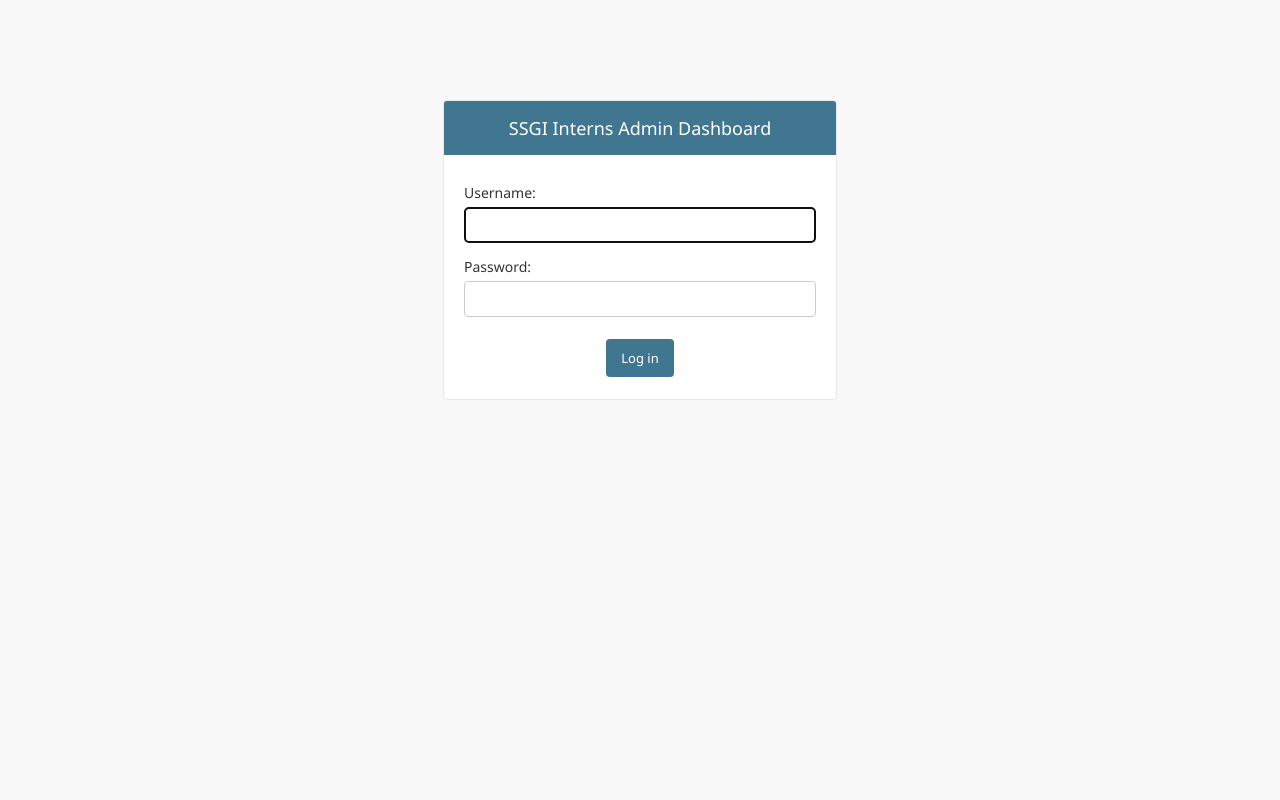
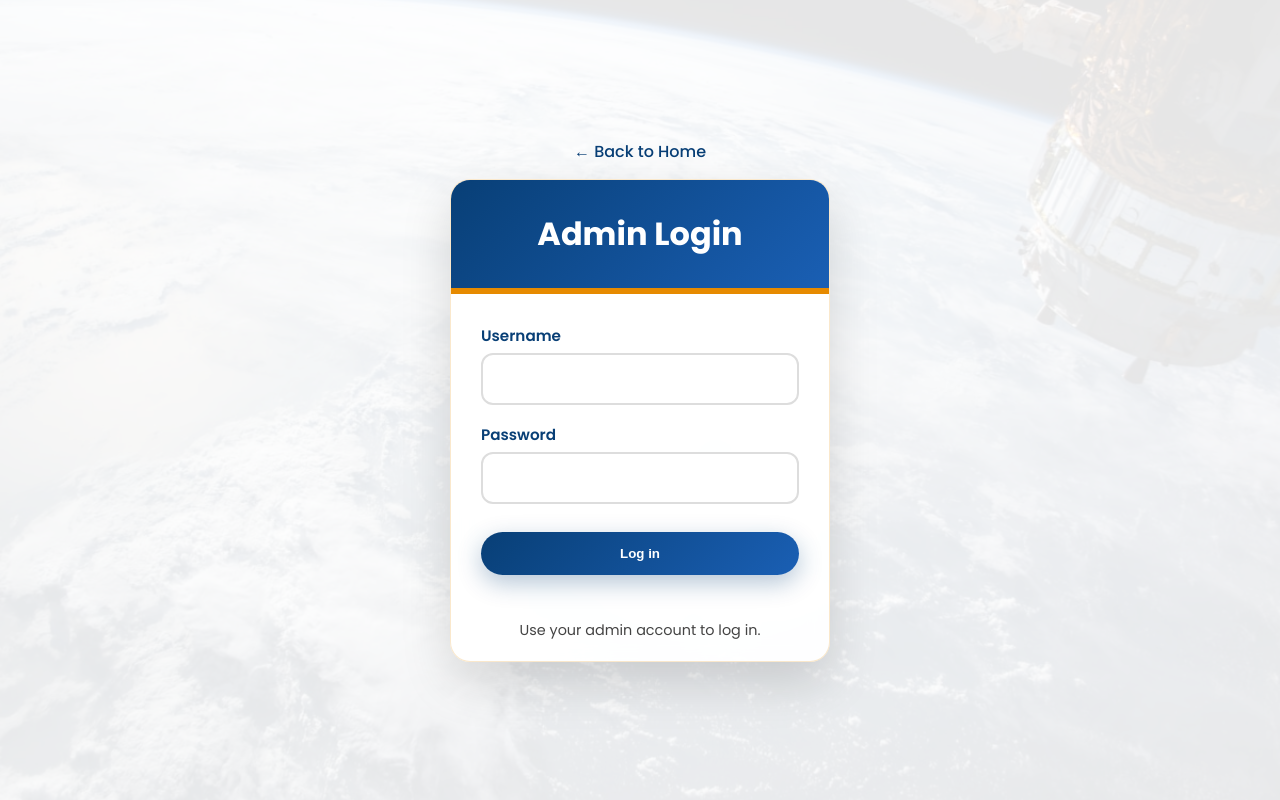
Before and after one commit to Tsedeniya-D/IMS-testing, a Django app: page /admin/login/ in a window 1280 px wide. Run offline with Django 5.2, Linux system fonts and the light colour scheme.

Commit message:
Updated admin UI and added custom login page

```diff
--- a/stellar_core/settings.py
+++ b/stellar_core/settings.py
@@ -243,5 +243,5 @@ MEDIA_URL = '/media/'
 MEDIA_ROOT = BASE_DIR / 'media'
 
 # Authentication redirects
-LOGIN_REDIRECT_URL = '/departments/'
+LOGIN_REDIRECT_URL = '/admin/'
 LOGOUT_REDIRECT_URL = '/'
--- a/templates/admin/base_site.html
+++ b/templates/admin/base_site.html
@@ -1,6 +1,161 @@
 {% extends "admin/base.html" %}
+{% load static %}
 
 {% block title %} SSGI Interns Admin Dashboard{% endblock %}
+
+{% block extrastyle %}
+{{ block.super }}
+<style>
+    body {
+        background: url("{% static 'images/bg-space.jpg' %}") no-repeat center center fixed !important;
+        background-size: cover !important;
+        background-attachment: fixed !important;
+    }
+
+    body::before {
+        content: '';
+        position: fixed;
+        top: 0;
+        left: 0;
+        right: 0;
+        bottom: 0;
+        background: rgba(255, 255, 255, 0.9);
+        z-index: -1;
+    }
+
+    #container {
+        background: rgba(255, 255, 255, 0.95) !important;
+        backdrop-filter: blur(10px) !important;
+        border-radius: 15px !important;
+        box-shadow: 0 8px 32px rgba(0, 0, 0, 0.1) !important;
+        margin: 20px auto !important;
+        border: 1px solid rgba(255, 255, 255, 0.2) !important;
+    }
+
+    .module {
+        background: rgba(255, 255, 255, 0.8) !important;
+        border-radius: 10px !important;
+        margin-bottom: 20px !important;
+        border: 1px solid rgba(0, 0, 0, 0.05) !important;
+    }
+
+    .module h2, .module caption {
+        background: linear-gradient(135deg, #083f76, #1a5fb4) !important;
+        color: white !important;
+        border-radius: 10px 10px 0 0 !important;
+        border-bottom: 3px solid #e68a00 !important;
+    }
+
+    #header {
+        background: rgba(255, 255, 255, 0.95) !important;
+        backdrop-filter: blur(10px) !important;
+        border-bottom: 1px solid rgba(230, 138, 0, 0.2) !important;
+        box-shadow: 0 4px 20px rgba(0, 0, 0, 0.1) !important;
+    }
+
+    #branding h1 {
+        color: #083f76 !important;
+        font-weight: 600 !important;
+        font-size: 1.2rem !important;
+    }
+
+    #branding h1 a {
+        color: #083f76 !important;
+        text-decoration: none !important;
+        font-weight: 600 !important;
+    }
+
+    #branding h1 a:hover {
+        color: #1a5fb4 !important;
+        text-decoration: underline !important;
+    }
+
+    #header #user-tools {
+        color: #444 !important;
+        font-weight: 400 !important;
+    }
+
+    #header #user-tools a {
+        color: #083f76 !important;
+        font-weight: 500 !important;
+        text-decoration: none !important;
+    }
+
+    #header #user-tools a:hover {
+        color: #1a5fb4 !important;
+        text-decoration: underline !important;
+    }
+
+    .breadcrumbs {
+        background: rgba(248, 249, 250, 0.9) !important;
+        border-bottom: 1px solid rgba(0, 0, 0, 0.05) !important;
+        padding: 8px 15px !important;
+        margin: 0 !important;
+        border-radius: 0 0 10px 10px !important;
+    }
+
+    .breadcrumbs a {
+        color: #083f76 !important;
+        font-weight: 500 !important;
+        text-decoration: none !important;
+    }
+
+    .breadcrumbs a:hover {
+        color: #1a5fb4 !important;
+        text-decoration: underline !important;
+    }
+
+    .object-tools a {
+        background: linear-gradient(135deg, #083f76, #1a5fb4) !important;
+        border: none !important;
+        border-radius: 20px !important;
+        color: white !important;
+        font-weight: 500 !important;
+        padding: 8px 16px !important;
+        text-decoration: none !important;
+        transition: all 0.3s ease !important;
+        box-shadow: 0 4px 15px rgba(8, 63, 118, 0.3) !important;
+    }
+
+    .object-tools a:hover {
+        transform: translateY(-2px) !important;
+        box-shadow: 0 6px 20px rgba(8, 63, 118, 0.4) !important;
+        background: linear-gradient(135deg, #1a5fb4, #083f76) !important;
+    }
+
+    .button, input[type=submit], input[type=button], .submit-row input {
+        background: linear-gradient(135deg, #083f76, #1a5fb4) !important;
+        border: none !important;
+        border-radius: 20px !important;
+        color: white !important;
+        font-weight: 500 !important;
+        padding: 8px 16px !important;
+        cursor: pointer !important;
+        transition: all 0.3s ease !important;
+        box-shadow: 0 4px 15px rgba(8, 63, 118, 0.3) !important;
+    }
+
+    .button:hover, input[type=submit]:hover, input[type=button]:hover, .submit-row input:hover {
+        transform: translateY(-2px) !important;
+        box-shadow: 0 6px 20px rgba(8, 63, 118, 0.4) !important;
+        background: linear-gradient(135deg, #1a5fb4, #083f76) !important;
+    }
+
+    td, th {
+        border-bottom: 1px solid rgba(0, 0, 0, 0.05) !important;
+    }
+
+    thead th {
+        background: linear-gradient(135deg, #083f76, #1a5fb4) !important;
+        color: white !important;
+        border-bottom: 2px solid #e68a00 !important;
+    }
+
+    tr:hover {
+        background-color: rgba(8, 63, 118, 0.05) !important;
+    }
+</style>
+{% endblock %}
 
 {% block branding %}
   <h1 id="site-name"><a href="{% url 'admin:index' %}">SSGI Interns Admin Dashboard</a></h1>
--- /dev/null
+++ b/templates/admin/login.html
@@ -0,0 +1,243 @@
+{% load static %}
+<!DOCTYPE html>
+<html lang="en">
+<head>
+  <meta charset="UTF-8" />
+  <meta name="viewport" content="width=device-width, initial-scale=1.0" />
+  <title>Admin Login</title>
+
+  <link rel="preconnect" href="https://fonts.googleapis.com">
+  <link rel="preconnect" href="https://fonts.gstatic.com" crossorigin>
+  <link href="https://fonts.googleapis.com/css2?family=Poppins:wght@400;500;600;700&display=swap" rel="stylesheet">
+
+  <style>
+    * {
+      margin: 0;
+      padding: 0;
+      box-sizing: border-box;
+    }
+
+    :root {
+      --primary-color: #083f76;
+      --secondary-color: #e68a00;
+      --accent-color: #1a5fb4;
+      --text-color: #444;
+      --transition: all 0.3s ease;
+    }
+
+    body {
+      font-family: 'Poppins', sans-serif;
+      background: #f8f9fa url('{% static "images/bg-space.jpg" %}') no-repeat center center fixed;
+      background-size: cover;
+      min-height: 100vh;
+      display: flex;
+      align-items: center;
+      justify-content: center;
+      color: var(--text-color);
+    }
+
+    body::before {
+      content: '';
+      position: fixed;
+      inset: 0;
+      background: rgba(255,255,255,0.9);
+      z-index: -1;
+    }
+
+    .container {
+      width: 100%;
+      max-width: 420px;
+      padding: 20px;
+    }
+
+    .top {
+      text-align: center;
+      margin-bottom: 15px;
+    }
+
+    .top a {
+      text-decoration: none;
+      color: var(--primary-color);
+      font-weight: 500;
+    }
+
+    .top a:hover {
+      text-decoration: underline;
+    }
+
+    .card {
+      background: rgba(255,255,255,0.95);
+      backdrop-filter: blur(10px);
+      border-radius: 20px;
+      box-shadow: 0 20px 50px rgba(0,0,0,0.15);
+      border: 1px solid rgba(230,138,0,0.2);
+      overflow: hidden;
+    }
+
+    h1 {
+      font-size: 2rem;
+      text-align: center;
+      padding: 30px;
+      color: white;
+      background: linear-gradient(135deg, var(--primary-color), var(--accent-color));
+      border-bottom: 6px solid var(--secondary-color);
+    }
+
+    form {
+      padding: 30px;
+      display: grid;
+      gap: 18px;
+    }
+
+    label {
+      font-weight: 600;
+      color: var(--primary-color);
+      font-size: 0.95rem;
+      margin-bottom: 6px;
+      display: block;
+    }
+
+    input[type="text"],
+    input[type="password"] {
+      width: 100%;
+      padding: 14px 16px;
+      border-radius: 12px;
+      border: 2px solid #ddd;
+      font-family: inherit;
+      background: rgba(255,255,255,0.9);
+      transition: var(--transition);
+    }
+
+    input:focus {
+      outline: none;
+      border-color: var(--primary-color);
+      box-shadow: 0 0 0 3px rgba(8,63,118,0.1);
+    }
+
+    .btn {
+      margin-top: 10px;
+      padding: 14px;
+      border: none;
+      border-radius: 50px;
+      background: linear-gradient(135deg, var(--primary-color), var(--accent-color));
+      color: white;
+      font-weight: 600;
+      cursor: pointer;
+      transition: var(--transition);
+      box-shadow: 0 8px 25px rgba(8,63,118,0.3);
+    }
+
+    .btn:hover {
+      transform: translateY(-2px);
+      box-shadow: 0 12px 35px rgba(8,63,118,0.4);
+    }
+
+    .errorlist {
+      list-style: none;
+      font-size: 0.85rem;
+      color: #e74c3c;
+      background: rgba(231,76,60,0.1);
+      border: 1px solid rgba(231,76,60,0.3);
+      padding: 6px 10px;
+      border-radius: 6px;
+      margin-top: 6px;
+    }
+
+    .session-expired {
+      margin: 15px 20px 0;
+      background: rgba(231,76,60,0.1);
+      border: 1px solid rgba(231,76,60,0.3);
+      padding: 10px;
+      border-radius: 8px;
+      color: #b91c1c;
+      font-size: 0.9rem;
+      text-align: center;
+    }
+
+    .help {
+      text-align: center;
+      font-size: 0.9rem;
+      margin: 15px 0 20px;
+      color: var(--text-color);
+    }
+
+    @media (max-width: 480px) {
+      h1 {
+        font-size: 1.6rem;
+        padding: 25px;
+      }
+
+      form {
+        padding: 20px;
+      }
+
+      .btn {
+        width: 100%;
+      }
+    }
+  </style>
+</head>
+
+<body>
+  <div class="container">
+
+    <div class="top">
+      <a href="/">← Back to Home</a>
+    </div>
+
+    <div class="card">
+      <h1>Admin Login</h1>
+
+      {% if request.GET.session == 'expired' %}
+        <div class="session-expired">
+          ⚠️ Your session has expired. Please log in again.
+        </div>
+      {% endif %}
+
+      {% if form.non_field_errors %}
+        <ul class="errorlist">
+          {% for e in form.non_field_errors %}
+            <li>{{ e }}</li>
+          {% endfor %}
+        </ul>
+      {% endif %}
+
+      <form method="post" action="{% url 'admin:login' %}">
+        {% csrf_token %}
+
+        {% if request.GET.next %}
+          <input type="hidden" name="next" value="{{ request.GET.next }}" />
+        {% endif %}
+
+        <div>
+          <label for="id_username">Username</label>
+          <input type="text" name="username" id="id_username" autocomplete="username" required />
+          {% if form.username.errors %}
+            <ul class="errorlist">
+              {% for e in form.username.errors %}
+                <li>{{ e }}</li>
+              {% endfor %}
+            </ul>
+          {% endif %}
+        </div>
+
+        <div>
+          <label for="id_password">Password</label>
+          <input type="password" name="password" id="id_password" autocomplete="current-password" required />
+          {% if form.password.errors %}
+            <ul class="errorlist">
+              {% for e in form.password.errors %}
+                <li>{{ e }}</li>
+              {% endfor %}
+            </ul>
+          {% endif %}
+        </div>
+
+        <button type="submit" class="btn">Log in</button>
+      </form>
+
+      <p class="help">Use your admin account to log in.</p>
+    </div>
+  </div>
+</body>
+</html>
```
Also changed, not shown: templates/admin.html (+27 -9 lines).
